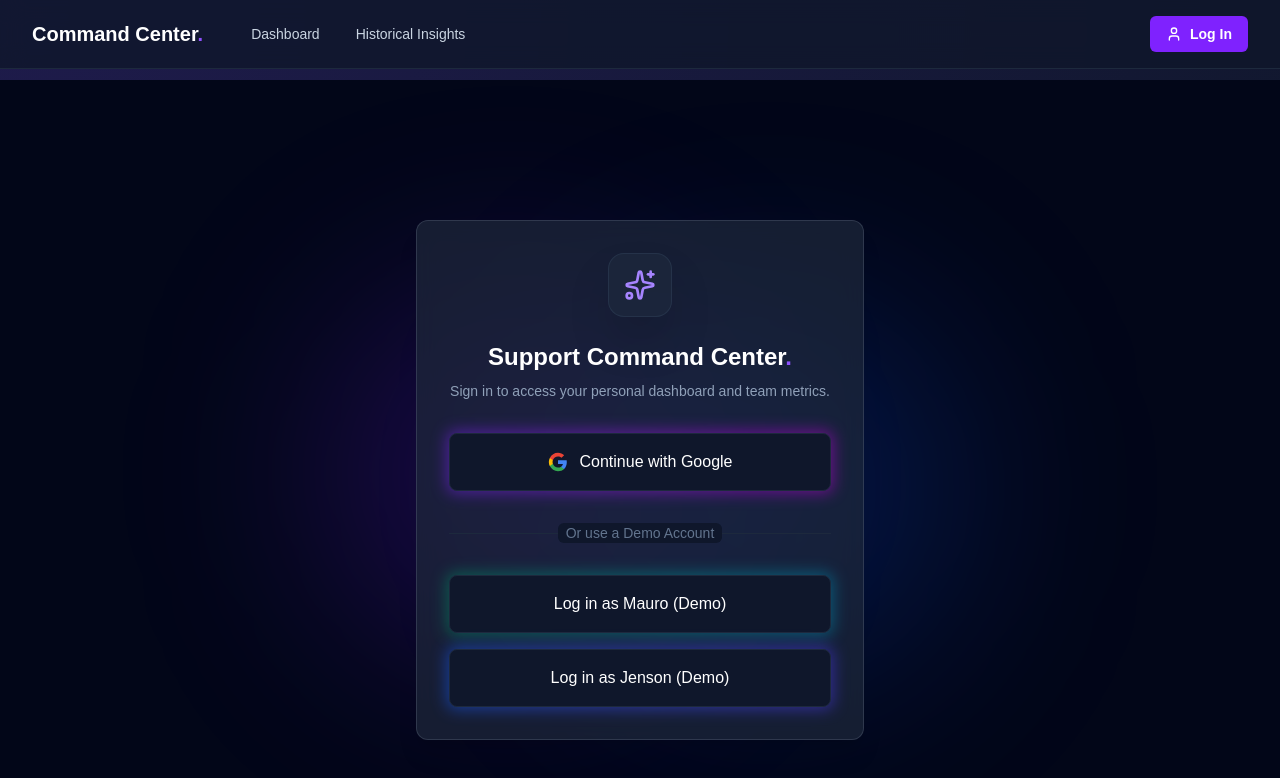
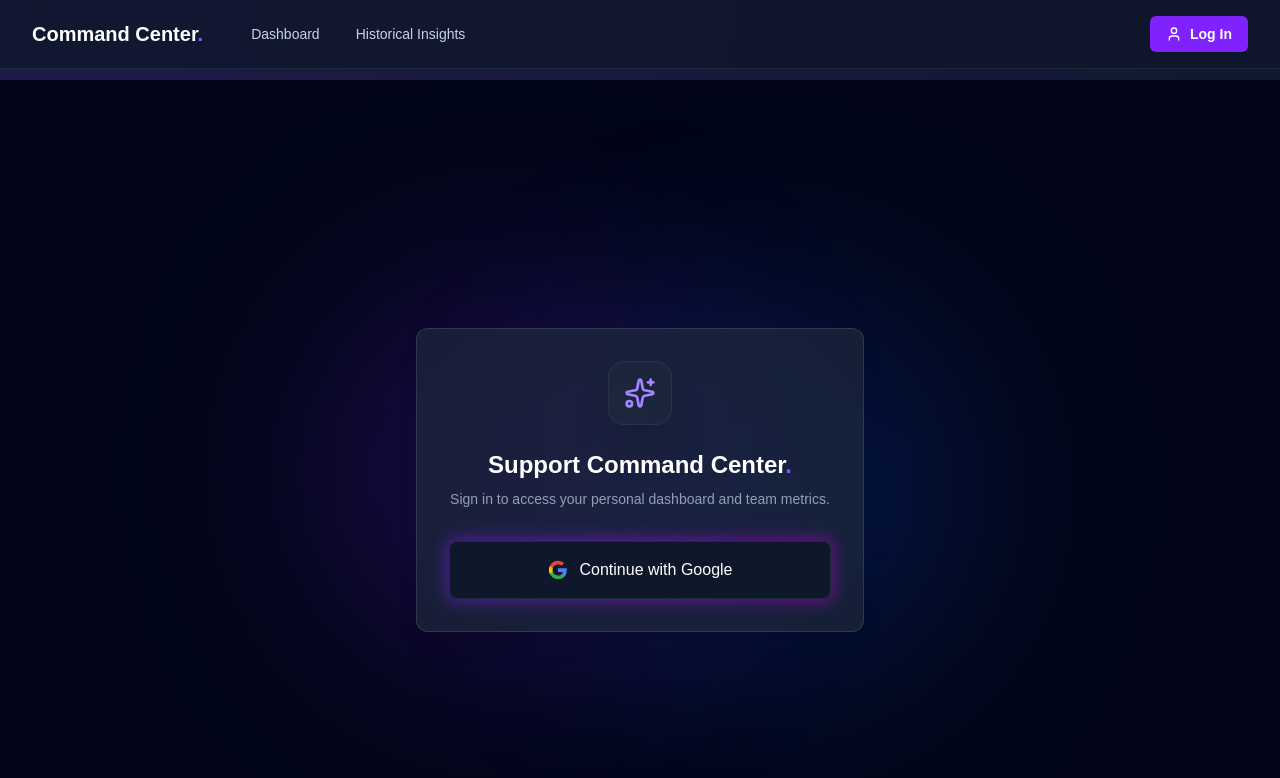
Before and after one commit to MGplayground/support-command-centre, a Next.js app in the folder dashboard/: page /login in a window 1280 px wide. Shown: the top 778 px of the page. Built offline with nearby package versions, Linux system fonts and the light colour scheme; no server answers.

Commit message:
security: remove demo account buttons from login page

```diff
--- a/dashboard/src/app/login/page.tsx
+++ b/dashboard/src/app/login/page.tsx
@@ -71,36 +71,8 @@
                             <span className="text-white font-medium">Continue with Google</span>
                         </div>
                     </button>
+                </div>
 
-                    <div className="relative py-4">
-                        <div className="absolute inset-0 flex items-center">
-                            <div className="w-full border-t border-slate-800"></div>
-                        </div>
-                        <div className="relative flex justify-center text-sm">
-                            <span className="bg-slate-900 px-2 text-slate-500 rounded-md">Or use a Demo Account</span>
-                        </div>
-                    </div>
-
-                    <button
-                        onClick={() => signIn("credentials", { email: "mauro@clearer.io", name: "Mauro" })}
-                        className="w-full relative group hover:-translate-y-0.5 transition-all duration-300"
-                    >
-                        <div className="absolute -inset-0.5 bg-gradient-to-r from-emerald-600 to-cyan-600 rounded-lg blur opacity-50 group-hover:opacity-100 transition duration-300"></div>
-                        <div className="relative flex items-center justify-center space-x-3 bg-slate-900 px-6 py-4 rounded-lg border border-slate-800">
-                            <span className="text-white font-medium">Log in as Mauro (Demo)</span>
-                        </div>
-                    </button>
-
-                    <button
-                        onClick={() => signIn("credentials", { email: "jenson@clearer.io", name: "Jenson" })}
-                        className="w-full relative group hover:-translate-y-0.5 transition-all duration-300"
-                    >
-                        <div className="absolute -inset-0.5 bg-gradient-to-r from-blue-600 to-indigo-600 rounded-lg blur opacity-50 group-hover:opacity-100 transition duration-300"></div>
-                        <div className="relative flex items-center justify-center space-x-3 bg-slate-900 px-6 py-4 rounded-lg border border-slate-800">
-                            <span className="text-white font-medium">Log in as Jenson (Demo)</span>
-                        </div>
-                    </button>
-                </div>
             </div>
         </div>
     );
```
